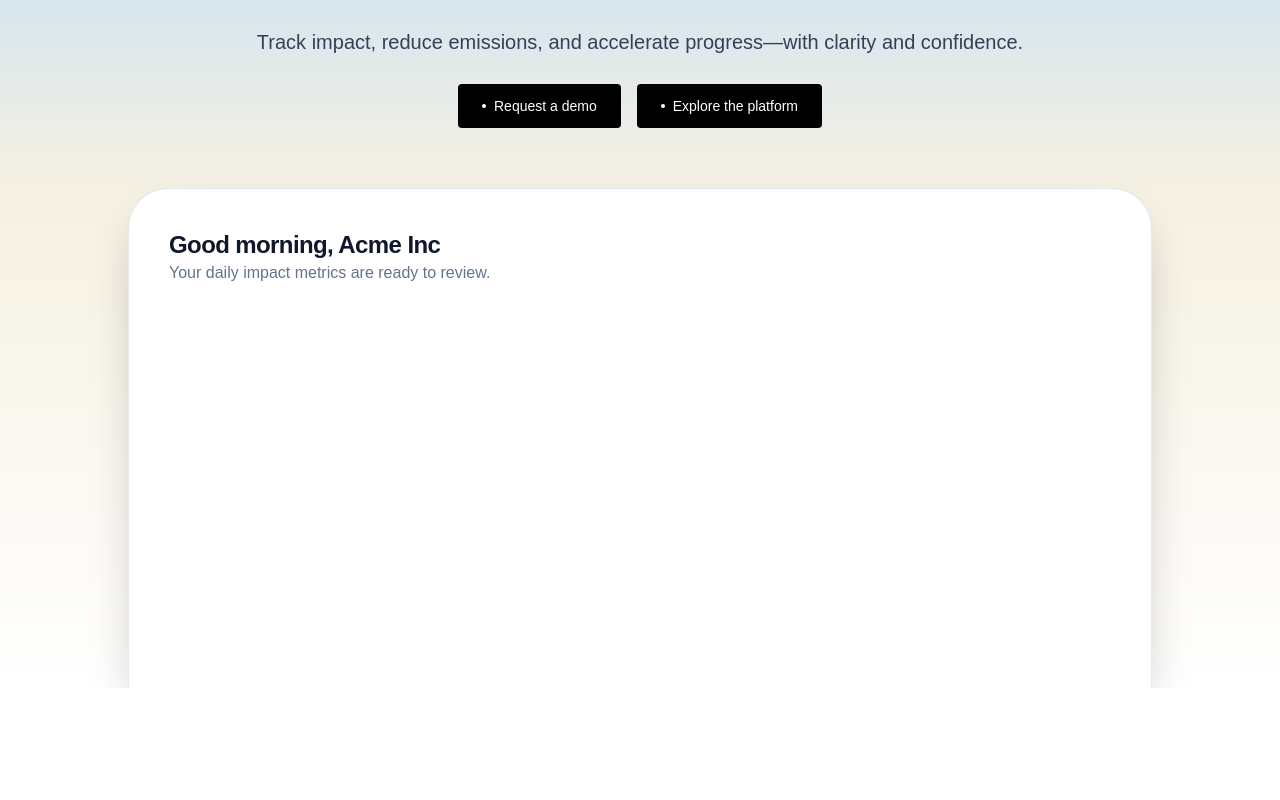
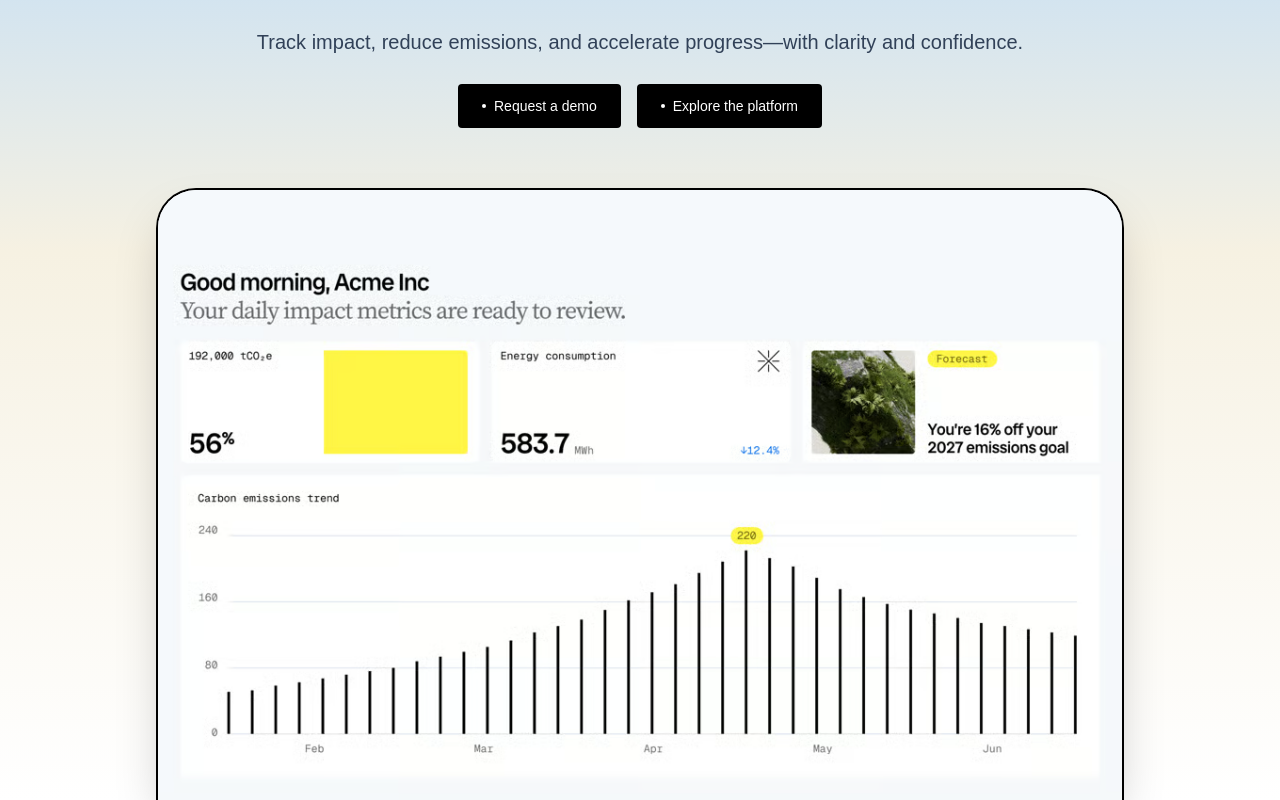
Before and after one commit to SyedMaazz/aetherfield-site, a React (Vite) app: page / in a window 1280 px wide. Shown: the part 295-1095 px from the top of the page. Before the commit the page ends 983 px from the top, so only its background shows below. Built offline with nearby package versions, Linux system fonts and the light colour scheme; a web font is replaced by a local one.

Commit message:
completed hero section

```diff
--- a/src/components/Hero.jsx
+++ b/src/components/Hero.jsx
@@ -1,14 +1,13 @@
 import React from "react";
-
 import { motion } from "framer-motion";
+// 1. Import your image asset here
+import floatingDashboard from "../assets/floating-dashboard.png";
 
 const Hero = () => {
   return (
     /* We use flex-col and justify-start to ensure content stays at the top but respects the spacer */
-
     <section className="relative flex flex-col justify-start min-h-screen bg-linear-to-b from-[#aad4fd] via-[#f6f1e2] to-white">
       {/* 1. THE SPACER: This is a physical block that sits behind your navbar */}
-
       <div
         className="h-16 md:h-24 w-full flex-shrink-0"
         aria-hidden="true"
@@ -22,7 +21,6 @@ const Hero = () => {
           className="flex flex-col items-center mt-10" // Added a small extra margin here
         >
           {/* 2. THE FONT: Applying font-serif to your headline */}
-
           <h1 className="font-serif text-[64px] lg:text-[80px] leading-[1.1] font-600 text-slate-900 tracking-[-0.04em]">
             Sustainability insights,
             <br />
@@ -50,25 +48,21 @@ const Hero = () => {
         </motion.div>
 
         {/* Floating Dashboard Card */}
-
+        {/* Floating Dashboard Card */}
 <motion.div
   initial={{ opacity: 0, y: 100 }}
   animate={{ opacity: 1, y: 0 }}
   transition={{ duration: 1, delay: 0.3 }}
-          className="mt-15 max-w-5xl mx-auto"
+  /* 1. Decreased size from max-w-5xl to max-w-3xl */
+  className="mt-15 max-w-[1000px] mx-auto px-4"
 >
-          <div className="bg-white rounded-t-[40px] border-t border-x border-slate-200 shadow-2xl p-10 min-h-125">
-            <div className="text-left">
-              {/* Updated to use your custom nav font for consistency */}
-
-              <h2 className="text-2xl font-semibold text-slate-900 font-nav tracking-tight">
-                Good morning, Acme Inc
-              </h2>
-
-              <p className="text-slate-500 font-nav">
-                Your daily impact metrics are ready to review.
-              </p>
-            </div>
+  {/* 2. Added 'border-2 border-black' and kept overflow-hidden */}
+  <div className="bg-white rounded-t-[40px] border-t-2 border-x-2 border-black shadow-2xl overflow-hidden">
+     <img
+       src={floatingDashboard}
+       alt="Aetherfield Dashboard Preview"
+       className="w-full h-auto block"
+     />
   </div>
 </motion.div>
       </div>
```
Also changed, not shown: src/assets/floating-dashboard.png (added). Lines whose indentation alone changed are shown as unchanged.
